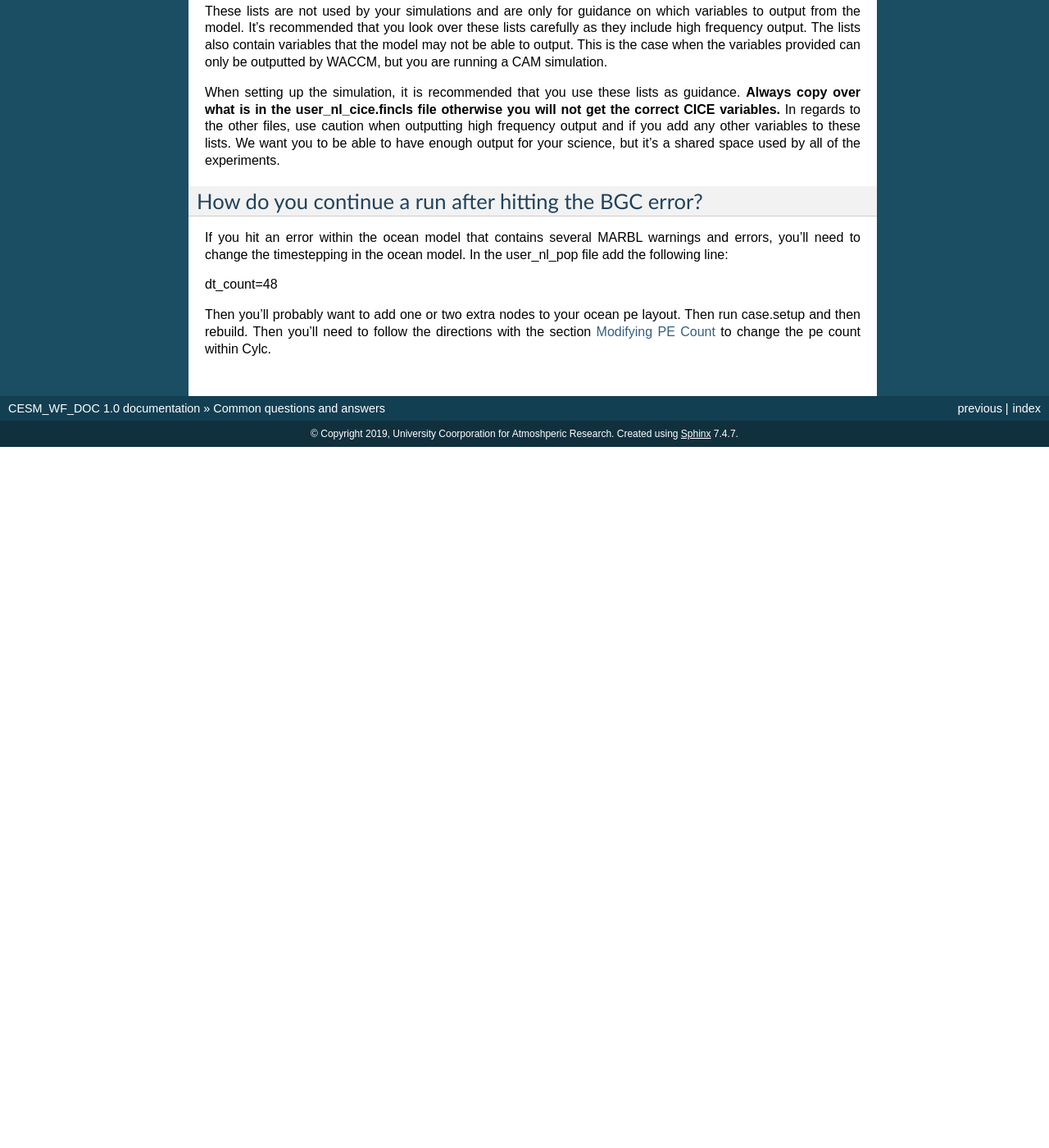
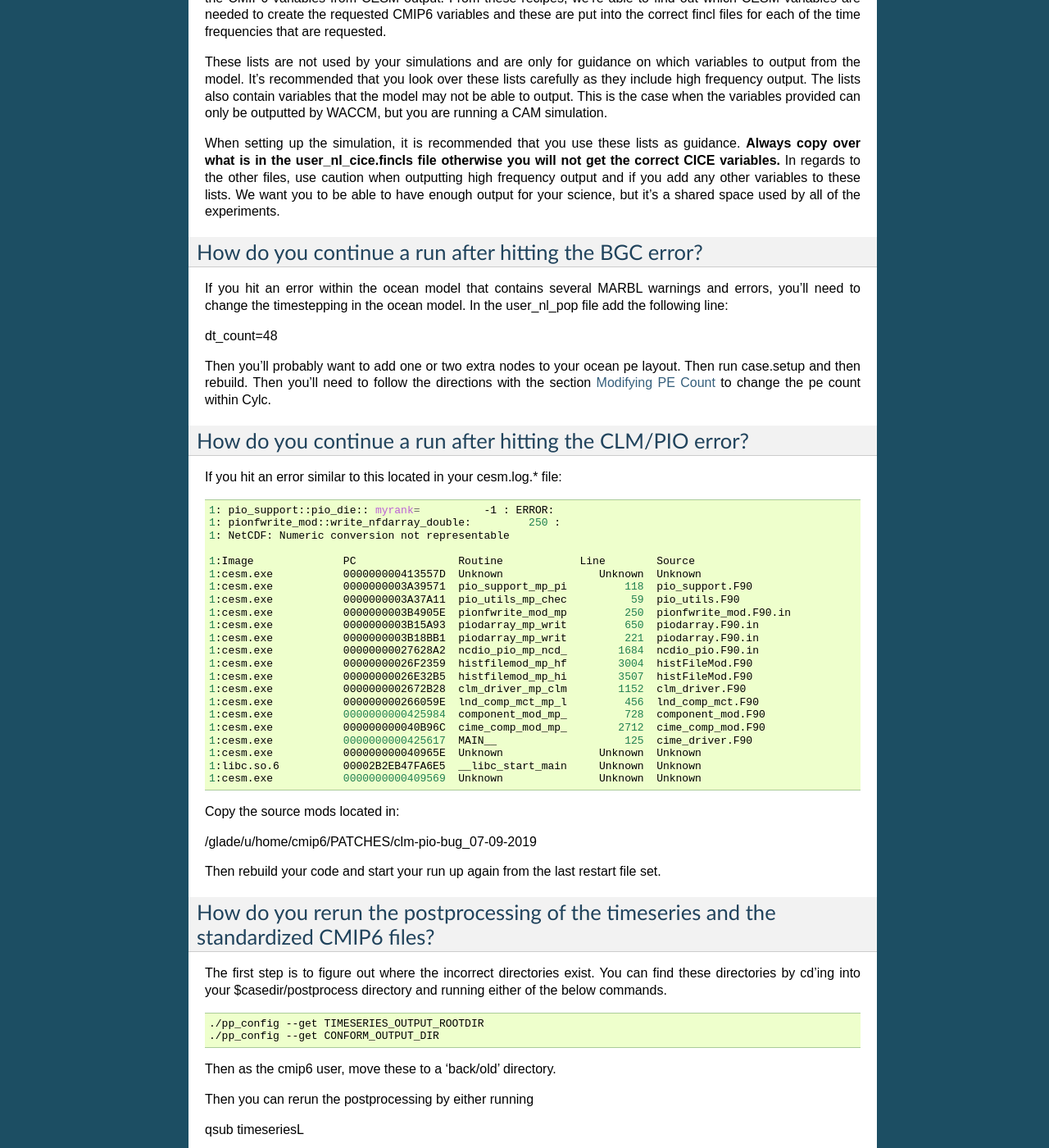
Before and after one commit to NCAR/CESM-WF_Documentation, a Sphinx documentation site: the page built from source/faq.rst, in a window 1280 px wide and 1400 px high, scrolled down 3999 px. Shown: the whole window at 82% size. Built offline with Sphinx 7.4.7, drawn with Linux system fonts in a browser that asks for light colours; pages that are not in the unit, such as notebooks, are missing from menus; before the commit the page ends 4544 px from its top, so only the background shows below that; some of the changed text lies outside the part shown.

Commit message:
Added clm-pio bug info

```diff
--- a/source/faq.rst
+++ b/source/faq.rst
@@ -21,6 +21,12 @@
 * :ref:`fincls`
 
 * :ref:`bgc_error`
+
+* :ref:`clm_pio_error`
+
+* :ref:`redo_pp`
+
+* :ref:`remove_everything`
 
 .. _stop_midrun:
 
@@ -230,3 +236,94 @@
 dt_count=48
 
 Then you'll probably want to add one or two extra nodes to your ocean pe layout.  Then run case.setup and then rebuild. Then you'll need to follow the directions with the section :ref:`modifying_pe_count`  to change the pe count within Cylc.
+
+
+.. _clm_pio_error:
+
+How do you continue a run after hitting the CLM/PIO error?
+----------------------------------------------------------
+
+If you hit an error similar to this located in your cesm.log.* file:
+
+.. code-block:: bash
+
+    1: pio_support::pio_die:: myrank=          -1 : ERROR:
+    1: pionfwrite_mod::write_nfdarray_double:         250 :
+    1: NetCDF: Numeric conversion not representable
+
+    1:Image              PC                Routine            Line        Source
+    1:cesm.exe           000000000413557D  Unknown               Unknown  Unknown
+    1:cesm.exe           0000000003A39571  pio_support_mp_pi         118  pio_support.F90
+    1:cesm.exe           0000000003A37A11  pio_utils_mp_chec          59  pio_utils.F90
+    1:cesm.exe           0000000003B4905E  pionfwrite_mod_mp         250  pionfwrite_mod.F90.in
+    1:cesm.exe           0000000003B15A93  piodarray_mp_writ         650  piodarray.F90.in
+    1:cesm.exe           0000000003B18BB1  piodarray_mp_writ         221  piodarray.F90.in
+    1:cesm.exe           00000000027628A2  ncdio_pio_mp_ncd_        1684  ncdio_pio.F90.in
+    1:cesm.exe           00000000026F2359  histfilemod_mp_hf        3004  histFileMod.F90
+    1:cesm.exe           00000000026E32B5  histfilemod_mp_hi        3507  histFileMod.F90
+    1:cesm.exe           0000000002672B28  clm_driver_mp_clm        1152  clm_driver.F90
+    1:cesm.exe           000000000266059E  lnd_comp_mct_mp_l         456  lnd_comp_mct.F90
+    1:cesm.exe           0000000000425984  component_mod_mp_         728  component_mod.F90
+    1:cesm.exe           000000000040B96C  cime_comp_mod_mp_        2712  cime_comp_mod.F90
+    1:cesm.exe           0000000000425617  MAIN__                    125  cime_driver.F90
+    1:cesm.exe           000000000040965E  Unknown               Unknown  Unknown
+    1:libc.so.6          00002B2EB47FA6E5  __libc_start_main     Unknown  Unknown
+    1:cesm.exe           0000000000409569  Unknown               Unknown  Unknown
+
+Copy the source mods located in:
+
+/glade/u/home/cmip6/PATCHES/clm-pio-bug_07-09-2019
+
+Then rebuild your code and start your run up again from the last restart file set.
+
+
+
+.. _redo_pp:
+
+How do you rerun the postprocessing of the timeseries and the standardized CMIP6 files?
+---------------------------------------------------------------------------------------
+
+The first step is to figure out where the incorrect directories exist.  You can find these directories by cd'ing into your $casedir/postprocess directory and running either of the below commands.
+
+.. code-block:: bash
+
+   ./pp_config --get TIMESERIES_OUTPUT_ROOTDIR
+   ./pp_config --get CONFORM_OUTPUT_DIR
+
+Then as the cmip6 user, move these to a 'back/old' directory.
+
+Then you can rerun the postprocessing by either running
+
+qsub timeseriesL
+
+and/or
+
+qsub xconform
+
+Or you can retrigger thes tasks in the Cylc gui by changing their status to ready.  If you would like to rerun both, first reset the timeseries task to ready and then reset the xconform task to waiting.
+
+
+.. _remove_everything:
+
+If I want to recreate a case from scratch, what do I have to remove to get rid of the existing case?
+-----------------------------------------------------------------------------------------------------
+
+If you've created a case and you need to remove it and recreate it you'll have to remove a couple of directories.  These include:
+
+* $cesm_casedir
+
+* $cesm_rundir
+
+Out of caution, it's usually best to just move these directories to new names to avoid accidentally removing an incorrect case.
+
+If you've started running the experiment, it's also best to move the output directory:
+
+* /glade/scratch/cmip6/archive/$cesm_casename
+
+If you've started running the experiment with Cylc, you will also have to stop the suite.  To do this, kill any running tasks by right clicking on them in the gui and selected the kill option.  After all tasks have stopped, select the 'stop suite' at the top.  After you do this the workflow views should disappear from view.
+
+After everything has stopped, you can also move the cylc directory that holds your suite's run state to another name.  This is found here:
+
+* ~cmip6/cylc-run/$cesm_casename.suite.cmip6/
+
+After this is complete, you can rerun the create script.
--- a/source/index.rst
+++ b/source/index.rst
@@ -15,7 +15,7 @@
    mods
    from_scratch
    faq
-
+   extra_cmip_instructions
 
 
 **What the workflow script will setup for you:**
```
Also changed, not shown: 9 other files.
